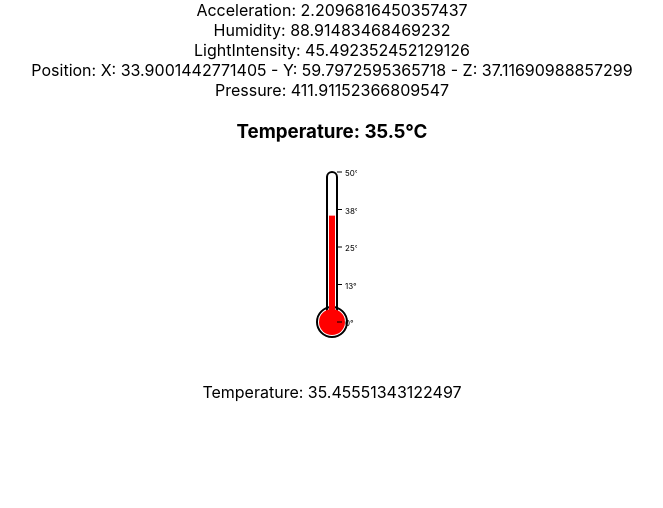
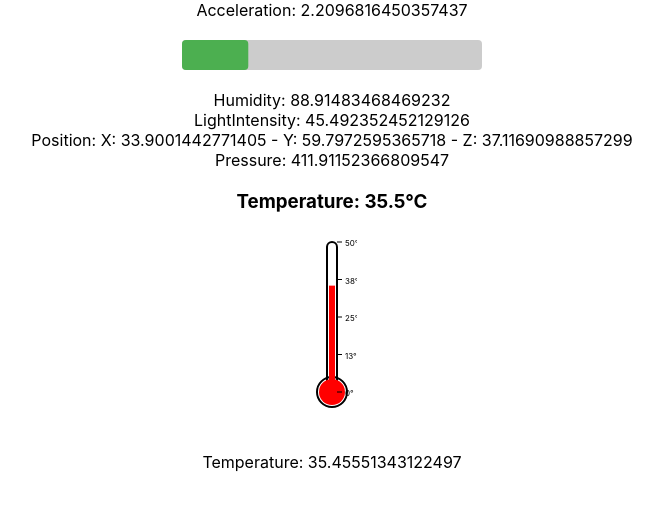
Before and after one commit to vitormcruz/SensorReact, a React (Create React App) app: page / in a window 1280 px wide. Shown: the top 508 px of the page, without its empty margins (308-971 px from the left). Built offline with nearby package versions, Linux system fonts and the light colour scheme.

Commit message:
Adding a accelerometer svg component.

```diff
--- a/src/App.js
+++ b/src/App.js
@@ -1,6 +1,7 @@
 import React, { useState } from 'react';
 import './App.css';
-import Thermometer from "./components/Thermometer";
+import Accelerometer from "./components/accelerometer/Accelerometer";
+import Thermometer from "./components/thermometer/Thermometer";
 
 let initialized = false;
 
@@ -37,6 +38,7 @@ function App() {
     return (
       <div className="App">
           Acceleration: {sensorData.accelaration} <br/>
+          <Accelerometer acceleration={sensorData.accelaration} minAccel={0} maxAccel={10} />
           Humidity: {sensorData.humidity} <br/>
           LightIntensity: {sensorData.lightIntensity} <br/>
           Position: X: {sensorData.position.x} - Y: {sensorData.position.y} - Z: {sensorData.position.z} <br/>
--- /dev/null
+++ b/src/components/accelerometer/Accelerometer.css
@@ -0,0 +1,13 @@
+.accelerometer-container {
+  margin: 20px 0;
+  display: flex;
+  justify-content: center;
+}
+
+.accelerometer-background {
+  fill: #cccccc;
+}
+
+.accelerometer-fill {
+  fill: #4CAF50;
+}
--- /dev/null
+++ b/src/components/accelerometer/Accelerometer.js
@@ -0,0 +1,44 @@
+import React from 'react';
+import './Accelerometer.css';
+
+const Accelerometer = ({ acceleration, minAccel, maxAccel }) => {
+  // Calculate the fill percentage based on min/max values
+  const range = maxAccel - minAccel;
+  const fillPercentage = range <= 0 ?
+      0 : Math.min(100, Math.max(0, ((acceleration - minAccel) / range) * 100 ));
+
+  // SVG dimensions
+  const width = 300;
+  const height = 30;
+  const fillWidth = (fillPercentage / 100) * width;
+
+  return (
+    <div className="accelerometer-container">
+      <svg width={width} height={height}>
+        {/* Background bar (gray) */}
+        <rect
+          x="0"
+          y="0"
+          width={width}
+          height={height}
+          className="accelerometer-background"
+          rx="4"
+          ry="4"
+        />
+
+        {/* Fill bar (green) */}
+        <rect
+          x="0"
+          y="0"
+          width={fillWidth}
+          height={height}
+          className="accelerometer-fill"
+          rx="4"
+          ry="4"
+        />
+      </svg>
+    </div>
+  );
+};
+
+export default Accelerometer;
```
Also changed, not shown: src/components/thermometer/Thermometer.js (renamed from src/components/Thermometer.js, +5 -5 lines), src/components/thermometer/Thermometer.css (renamed from src/components/Thermometer.css).
